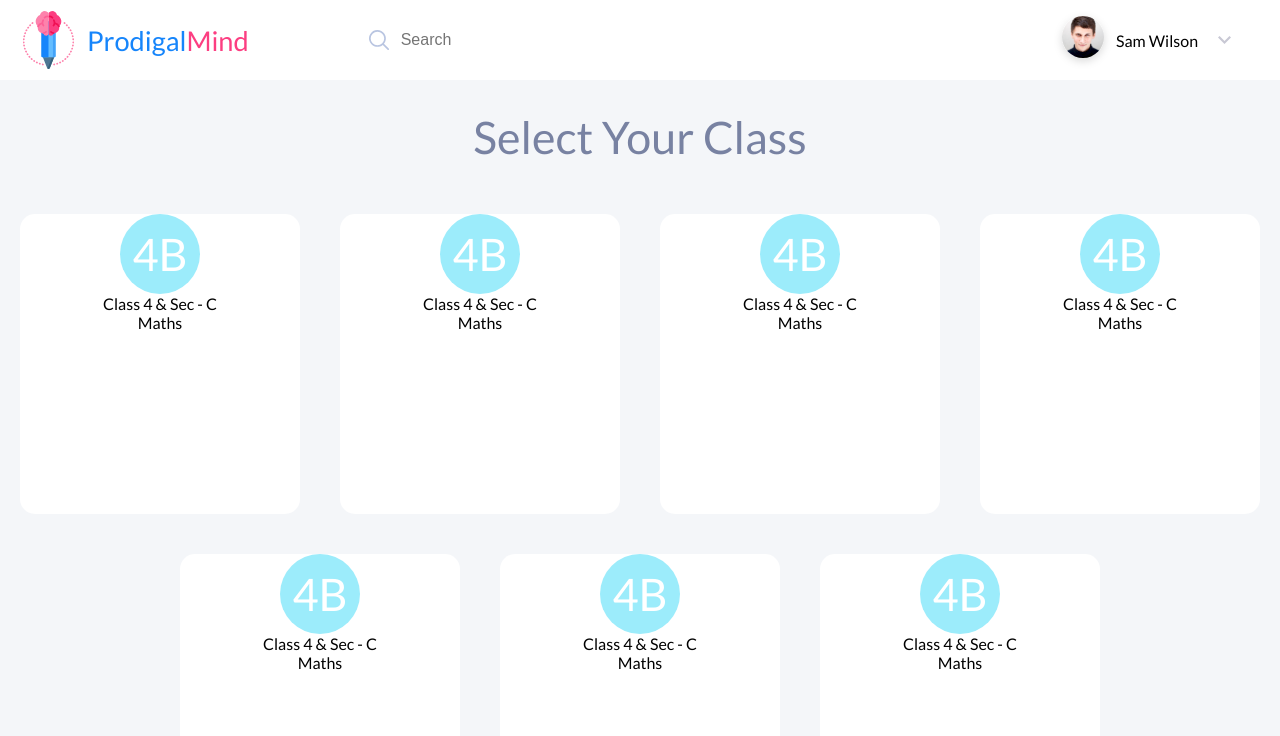
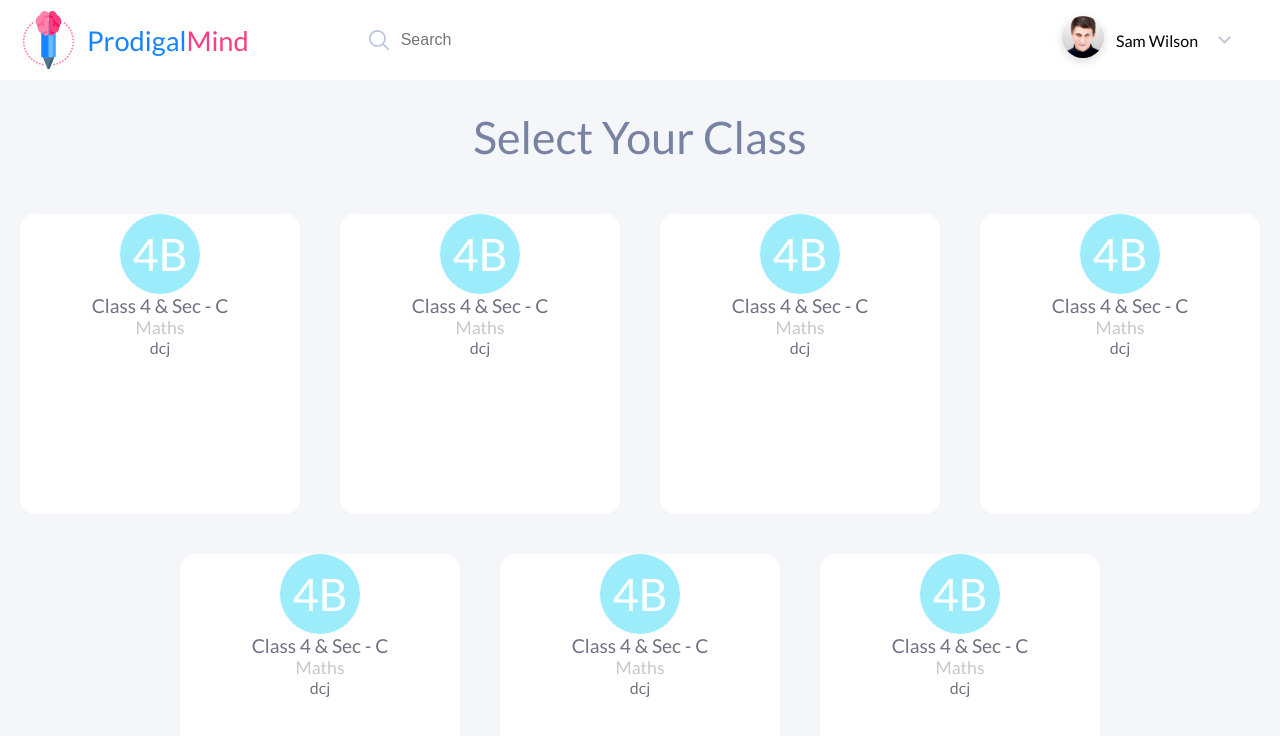
Before and after one commit to guptaashish190/prodigalmind, a React app: page /teacher in a window 1280 px wide. Shown: the top 736 px of the page. Built offline with nearby package versions, Linux system fonts and the light colour scheme.

Commit message:
added card design

```diff
--- a/src/components/Teacher/ClassOverview/card.js
+++ b/src/components/Teacher/ClassOverview/card.js
@@ -9,6 +9,9 @@ class Card extends React.Component {
         </div>
         <span className="class-desc">Class 4 & Sec - C</span>
         <span className="subject">Maths</span>
+        <div className="stats">
+            dcj
+        </div>
       </div>
     );
   }
--- a/src/styles/ClassOverview.scss
+++ b/src/styles/ClassOverview.scss
@@ -15,6 +15,7 @@
         display: flex;
         flex-direction: column;
         align-items: center;
+        color: #717185;
         .class-ball{
             background-color: #9CECFB;
             height: 80px;
@@ -28,9 +29,16 @@
                 color: white;
                 font-weight: 200;
             }
-            .class-desc{
-                font-size: 1.9em;
-            }
+        }
+        .class-desc{
+            font-size: 1.2em;
+        }
+        .subject{
+            font-size: 1.1em;
+            color: #C7C7C7;
+        }
+        .stats{
+
         }
     }
 }
```
